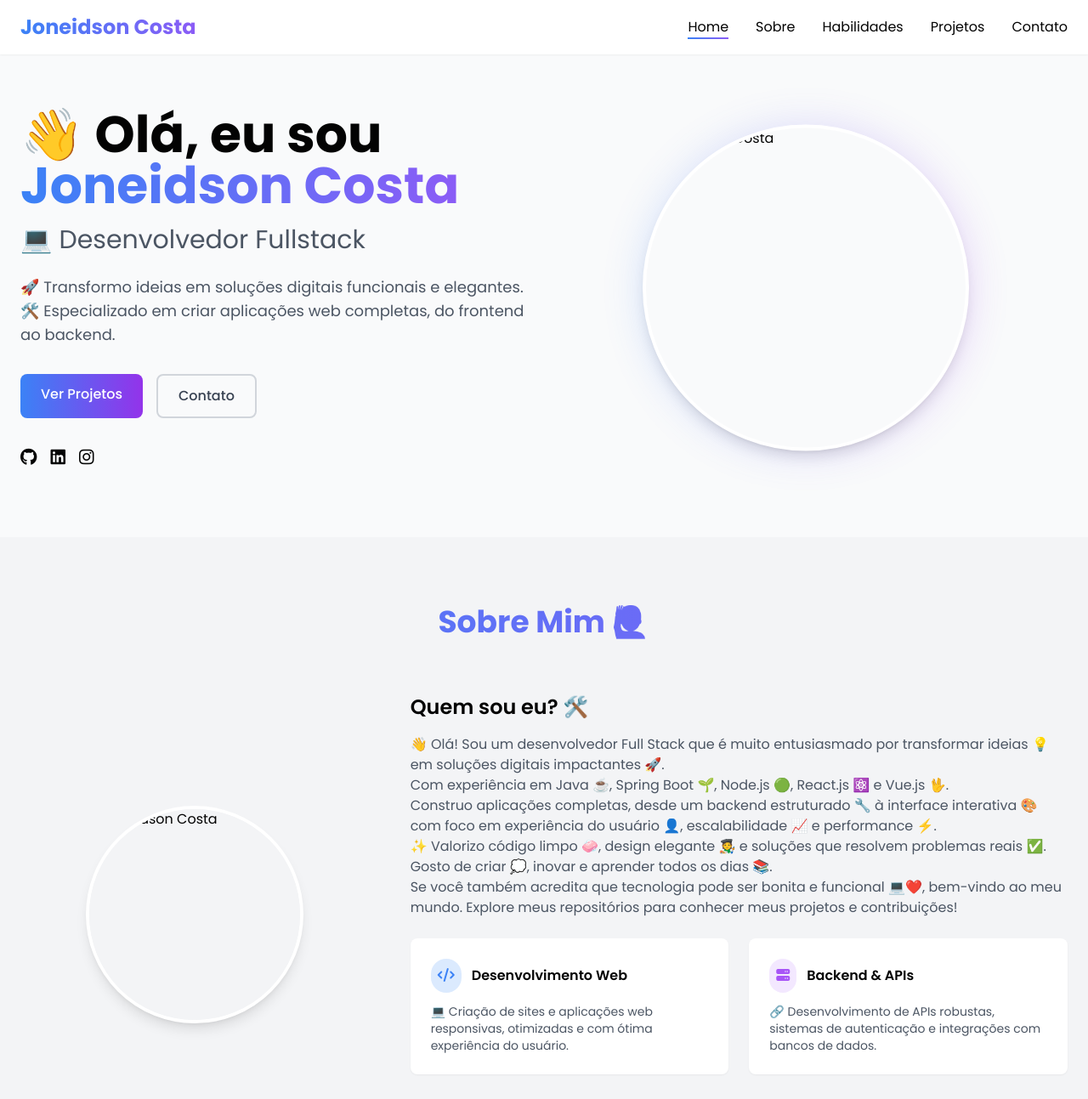
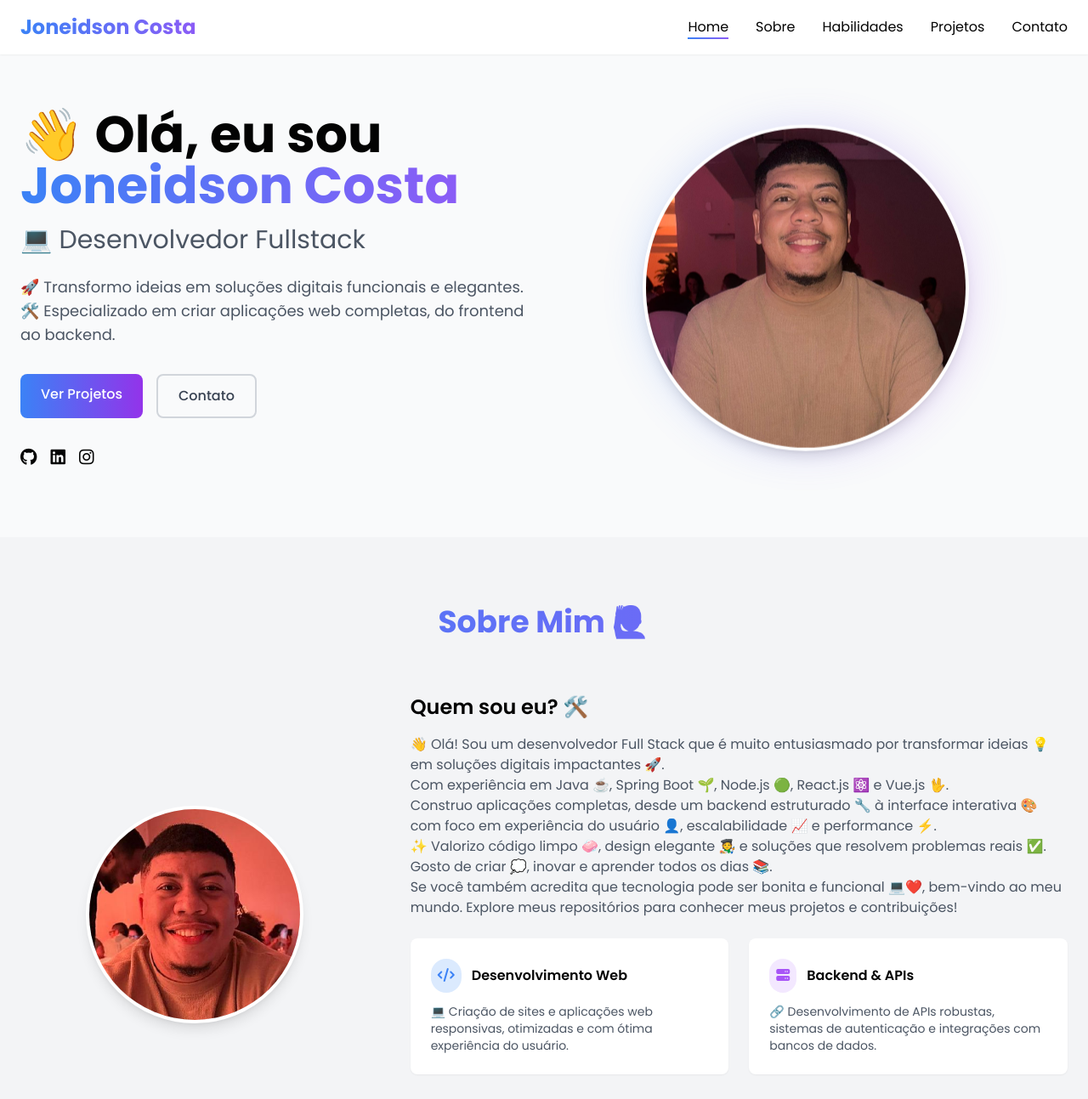
Before and after one commit to Joneidson/Portfolio-pessoal, a plain HTML site: page index.html in a window 1280 px wide. Shown: the top 1293 px of the page at 85% size. Drawn offline with nearby package versions, Linux system fonts and the light colour scheme; the site is published under a folder, as on GitHub Pages, so addresses that start at the root find nothing.

Commit message:
Feature:Correção de imagem

```diff
--- a/index.html
+++ b/index.html
@@ -5,8 +5,7 @@
     <meta name="viewport" content="width=device-width, initial-scale=1.0" />
     <title>Joneidson Costa | Fullstack Developer</title>
     <script src="https://cdn.tailwindcss.com"></script>
-    <link rel="stylesheet" href="https://cdnjs.cloudflare.com/ajax/libs/font-awesome/6.4.0/css/all.min.css"
-    />
+    <link rel="stylesheet" href="https://cdnjs.cloudflare.com/ajax/libs/font-awesome/6.4.0/css/all.min.css"/>
     <script src="JS/index.JS" defer></script>
     <link rel="stylesheet" href="css/style.css" />
   </head>
@@ -109,8 +108,7 @@
               class="absolute inset-0 bg-gradient-to-r from-blue-500 to-purple-600 rounded-full opacity-20 blur-xl"
             ></div>
             <img
-              src="/src/img/imagemEU2.jpeg"
-              img
+              src="src/img/imagemEU2.jpeg"
               alt="Joneidson Costa"
               class="relative w-full h-full object-cover rounded-full border-4 border-white shadow-lg floating"
             />
@@ -134,7 +132,7 @@
               class="w-48 h-48 md:w-64 md:h-64 rounded-full overflow-hidden border-4 border-white shadow-lg"
             >
               <img
-                src="/src/img/136778948.jpeg"
+                src="src/img/136778948.jpeg"
                 alt="Joneidson Costa"
                 class="w-full h-full object-cover"
               />
```
